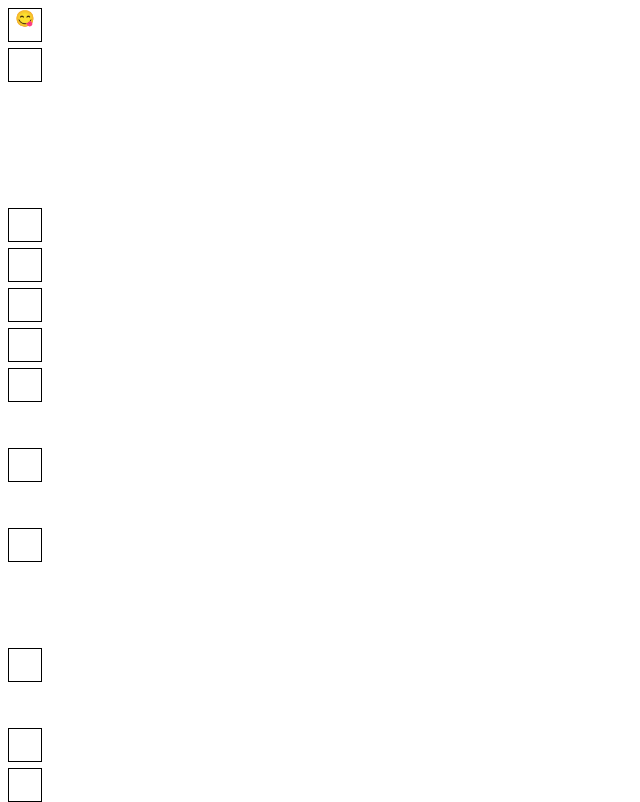
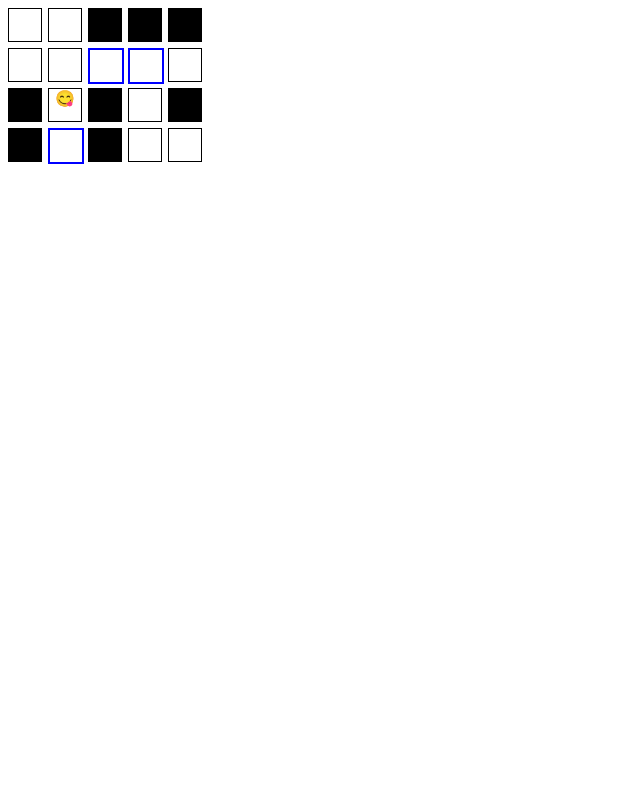
Before and after one commit to judgeou/maze-vite, a Vue app: page / in a window 1280 px wide. Shown: the whole page, without its empty margins (0-640 px from the left). Built offline with nearby package versions, Linux system fonts and the light colour scheme.

Commit message:
改为图结构，方便以后使用算法处理

```diff
--- a/src/App.vue
+++ b/src/App.vue
@@ -1,13 +1,12 @@
 <template>
   <div>
     <div class="div-matrix">
-      <div v-for="(row, x) in matrix" :key="x">
-        <div class="cell"
-          :class="{ black: p <= 0, path: isPath(x, y), queue: isQueue(x, y) }"
-          v-for="(p, y) in row" :key="y" :style="{ left: `${y * 2.5}em`, top: `${x * 2.5}em` }">
+      <div class="cell"
+        v-for="(node, i) in nodes" :key="i"
+        :class="{ black: node.value <= 0, path: isPath(i), queue: queue.indexOf(node) >= 0 }"
+        :style="cellStyle(i)">
 
-          {{ isCurrent(x, y) ? '😋' : '' }}
-        </div>
+        {{ node === current ? '😋' : '' }}
       </div>
     </div>
   </div>
@@ -21,29 +20,31 @@ export default {
     return {
       begin: [0, 0],
       end: [3, 4],
-      matrix: [],
+      nodes: [],
       width: 0,
       height: 0,
       paths: [],
       queue: [],
-      current: [0, 0]
+      current: null
     }
   },
   methods: {
     isPath (x, y) {
-      const p = this.paths.find(path => path[0] === x && path[1] === y)
-      return p
+
     },
-    isCurrent (x, y) {
-      return this.current.x === x && this.current.y === y
+    indexToPos (i) {
+      let y = i % this.width
+      let x = Math.floor(i / this.width)
+      return { x, y }
     },
-    isQueue (x, y) {
-      return this.queue.find(node => node.x === x && node.y === y)
+    cellStyle (i) {
+      let { x, y } = this.indexToPos(i)
+      return { left: `${y * 2.5}em`, top: `${x * 2.5}em` }
     }
   },
   async created () {
     let vm = this
-    const m = this.matrix = [
+    const m = [
       1, 1, 0, 0, 0,
       1, 1, 1, 1, 1,
       0, 1, 0, 1, 0,
@@ -51,9 +52,10 @@ export default {
     ]
     const width = this.width = 5
     const height = this.height = 4
-    this.paths = await solveMaze(m, width, height, this.begin, this.end, (current, queue) => {
+    this.paths = await solveMaze(m, width, height, this.begin, this.end, (nodes, current, queue) => {
       vm.current = current
       vm.queue = queue
+      vm.nodes = nodes
     })
   }
 }
--- a/src/maze.js
+++ b/src/maze.js
@@ -17,19 +17,19 @@ class NodeGraph {
   }
 
   buildNodeGraph () {
+    let { width, height } = this
+
     for (let y = 0; y < height; y++) {
       for (let x = 0; x < width; x++) {
-        let node = getNode(x, y)
+        let node = this.getNode(x, y)
 
-        let up = getNode(x, y - 1)
-        let down = getNode(x, y + 1)
-        let left = getNode(x - 1, y)
-        let right = getNode(x + 1, y)
+        let up = this.getNode(x, y - 1)
+        let down = this.getNode(x, y + 1)
+        let left = this.getNode(x - 1, y)
+        let right = this.getNode(x + 1, y)
         node.nearNodes = [ up, down, left, right].filter(node => node && node.value === 1)
       }
     }
-
-    return nodeGraph
   }
 
   getNode (x, y) {
@@ -38,8 +38,10 @@ class NodeGraph {
       let node = nodes[y * width + x]
       if (!node) {
         let value = matrix[y * width + x]
-        node = new Node(x, y, value)
-        nodes[y * width + x] = node
+        if (value !== undefined) {
+          node = new Node(x, y, value)
+          nodes[y * width + x] = node
+        }
       }
       return node
     } else {
@@ -52,36 +54,31 @@ function sleep (ms) {
   return new Promise(resolve => setTimeout(resolve, ms))
 }
 
-function getPoint(m, x, y) {
-  if (x >= 0 && y >= 0 && x < m.length && y < m[x].length) {
-    return m[x][y]
-  } else {
-    return 0
-  }
-}
-
-function isSamePoint (p1, p2) {
-  return p1[0] === p2[0] && p1[1] === p2[1]
-}
-
-async function solveMaze (matrix, width, height, begin, end, cb = (current, queue) => {}) {
+async function solveMaze (matrix, width, height, begin, end, cb = (nodes, current, queue) => {}) {
   let path = []
   let nodeGraph = new NodeGraph(matrix, width, height)
-  let queue = [ nodeGraph.getNode(begin[0], begin[1]) ]
+  nodeGraph.buildNodeGraph()
 
-  while (queue.length && queue.length < 200) { // 队列太长就算了，退出吧
+  let beginNode = nodeGraph.getNode(begin[0], begin[1])
+  let endNode = nodeGraph.getNode(end[0], end[1])
+
+  let queue = [ beginNode ]
+
+  while (queue.length && queue.length) {
     let current = queue.shift()
     current.checked = true
 
-    if (isSamePoint([ current.x, current.y ], end)) {
+    if (current === endNode) {
       break
     }
 
     for (let node of current.nearNodes) {
-      queue.push(node)
+      if (node.checked === false) {
+        queue.push(node)
+      }
     }
 
-    cb(current, queue)
+    cb(nodeGraph.nodes, current, queue)
     await sleep(1000)
   }
 
```
